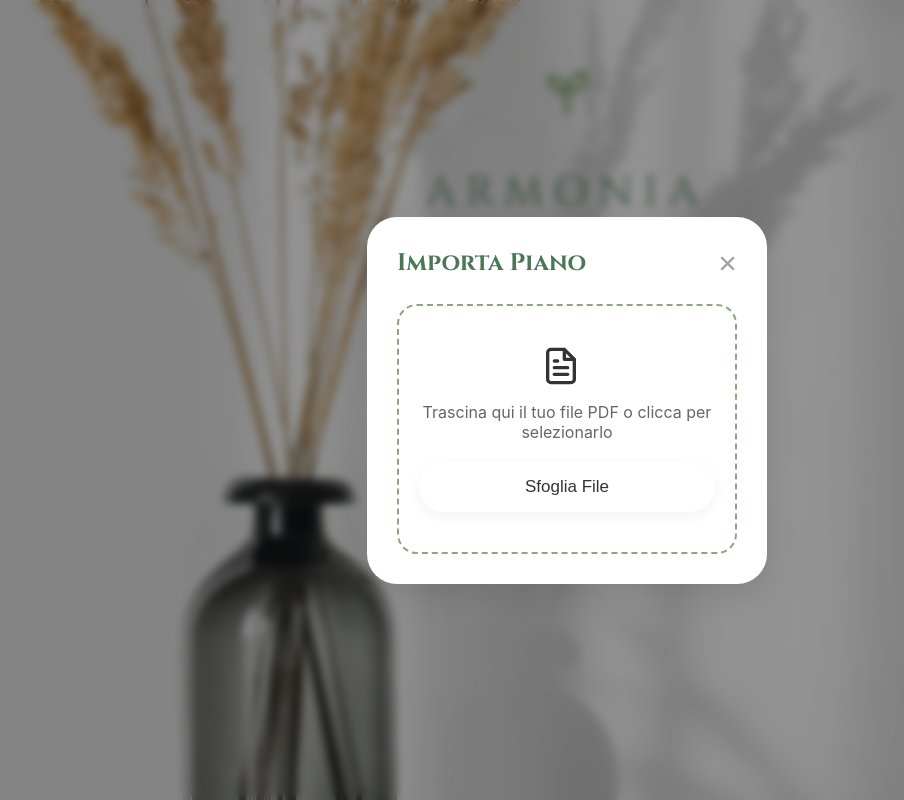
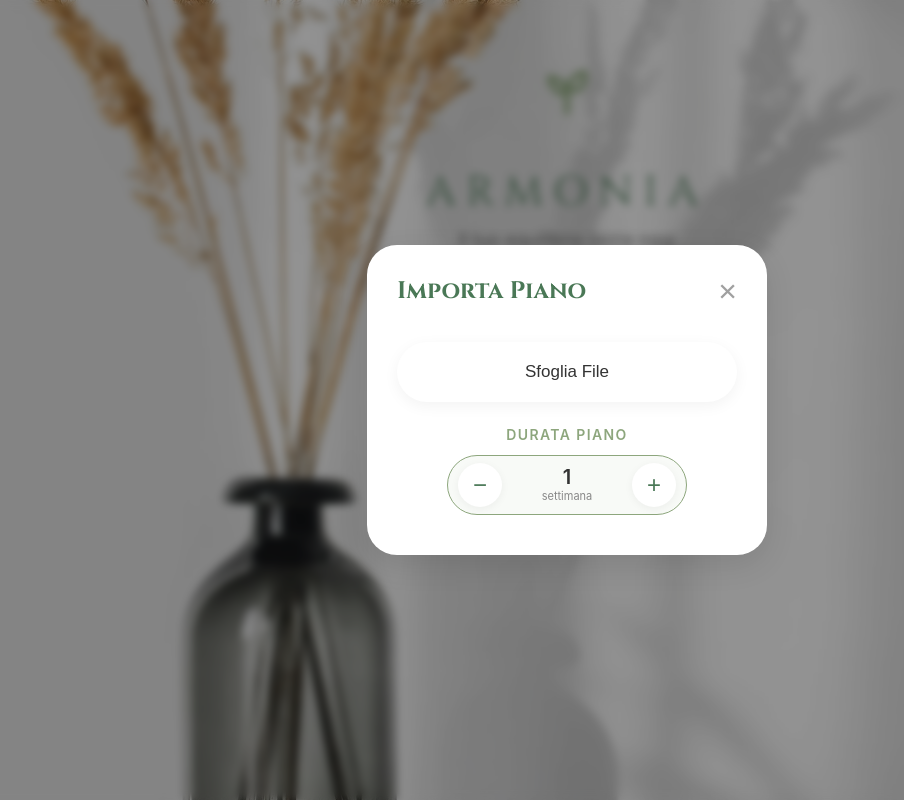
Before and after one commit to setieLouis/armonia, a plain HTML site: page index.html in a window 1280 px wide. Both pictures are taken after a click on the button "Importa PDF". Shown: the whole page, without its empty margins (73-977 px from the left). Drawn offline with nearby package versions, Linux system fonts and the light colour scheme.

Commit message:
feat(welcome): simplify import modal and add diet duration counter

```diff
--- a/components/welcome/welcome.css
+++ b/components/welcome/welcome.css
@@ -206,20 +206,82 @@
     line-height: 1;
 }
 
-.wel-modal__upload-area {
-    border: 2px dashed #8DA67D;
-    border-radius: 20px;
-    padding: 40px 20px;
-    text-align: center;
-    color: #666;
+.wel-modal__actions {
     display: flex;
     flex-direction: column;
     align-items: center;
-    transition: background-color 0.2s;
+    padding: 10px 0;
 }
 
-.wel-modal__upload-area:hover {
+.wel-modal__field {
+    width: 100%;
+    display: flex;
+    flex-direction: column;
+    align-items: center;
+}
+
+.wel-modal__label {
+    font-size: 14px;
+    color: #8DA67D;
+    text-transform: uppercase;
+    letter-spacing: 0.1em;
+    margin-bottom: 12px;
+    font-weight: 600;
+}
+
+.wel-modal__counter {
+    display: flex;
+    align-items: center;
+    justify-content: space-between;
+    width: 100%;
+    max-width: 240px;
+    height: 60px;
     background-color: #F8FAF7;
+    border: 1px solid #8DA67D;
+    border-radius: 30px;
+    padding: 0 10px;
+    box-sizing: border-box;
+}
+
+.wel-modal__counter-btn {
+    width: 44px;
+    height: 44px;
+    border-radius: 50%;
+    border: none;
+    background-color: #FFFFFF;
+    color: #4A7856;
+    font-size: 24px;
+    display: flex;
+    align-items: center;
+    justify-content: center;
+    cursor: pointer;
+    box-shadow: 0 2px 8px rgba(0,0,0,0.05);
+    transition: all 0.2s;
+}
+
+.wel-modal__counter-btn:active {
+    transform: scale(0.9);
+    background-color: #E8F0E4;
+}
+
+.wel-modal__counter-value {
+    display: flex;
+    flex-direction: column;
+    align-items: center;
+    min-width: 80px;
+}
+
+#weeks-display {
+    font-size: 20px;
+    font-weight: 600;
+    color: #333;
+    line-height: 1;
+}
+
+.wel-modal__counter-unit {
+    font-size: 11px;
+    color: #888;
+    margin-top: 2px;
 }
 
 /* Header & Logo Section */
--- a/components/welcome/welcome.html
+++ b/components/welcome/welcome.html
@@ -46,11 +46,21 @@
                 <button id="modal-close" class="wel-modal__close-btn">&times;</button>
             </div>
             <div class="wel-modal__body">
-                <div class="wel-modal__upload-area">
-                    <span class="wel__icon wel__icon--pdf" style="width: 40px; height: 40px; margin-bottom: 16px;"></span>
-                    <p>Trascina qui il tuo file PDF o clicca per selezionarlo</p>
+                <div class="wel-modal__actions">
                     <input type="file" id="file-input" accept=".pdf" style="display: none;">
-                    <button id="btn-browse" class="wel__btn-secondary" style="margin-top: 20px; height: 50px;">Sfoglia File</button>
+                    <button id="btn-browse" class="wel__btn-secondary" style="height: 60px; margin-bottom: 24px;">Sfoglia File</button>
+
+                    <div class="wel-modal__field">
+                        <label class="wel-modal__label">Durata piano</label>
+                        <div class="wel-modal__counter">
+                            <button type="button" id="weeks-minus" class="wel-modal__counter-btn">−</button>
+                            <div class="wel-modal__counter-value">
+                                <span id="weeks-display">1</span>
+                                <span class="wel-modal__counter-unit">settimana</span>
+                            </div>
+                            <button type="button" id="weeks-plus" class="wel-modal__counter-btn">+</button>
+                        </div>
+                    </div>
                 </div>
             </div>
         </div>
--- a/components/welcome/welcome.js
+++ b/components/welcome/welcome.js
@@ -11,6 +11,12 @@
     const modalOverlay = document.querySelector('.wel-modal__overlay');
     const fileInput = document.getElementById('file-input');
     const userNameInput = document.getElementById('user-name');
+    const weeksDisplay = document.getElementById('weeks-display');
+    const weeksMinus = document.getElementById('weeks-minus');
+    const weeksPlus = document.getElementById('weeks-plus');
+    const weeksUnit = document.querySelector('.wel-modal__counter-unit');
+
+    let currentWeeks = 1;
 
     // Modal logic
     const openModal = () => {
@@ -19,6 +25,15 @@
 
     const closeModal = () => {
         modal.classList.remove('is-active');
+    };
+
+    const updateWeeksDisplay = () => {
+        if (weeksDisplay) {
+            weeksDisplay.textContent = currentWeeks;
+        }
+        if (weeksUnit) {
+            weeksUnit.textContent = currentWeeks === 1 ? 'settimana' : 'settimane';
+        }
     };
 
     if (btnImport) {
@@ -31,6 +46,25 @@
 
     if (modalOverlay) {
         modalOverlay.addEventListener('click', closeModal);
+    }
+
+    // Counter logic
+    if (weeksMinus) {
+        weeksMinus.addEventListener('click', () => {
+            if (currentWeeks > 1) {
+                currentWeeks--;
+                updateWeeksDisplay();
+            }
+        });
+    }
+
+    if (weeksPlus) {
+        weeksPlus.addEventListener('click', () => {
+            if (currentWeeks < 12) {
+                currentWeeks++;
+                updateWeeksDisplay();
+            }
+        });
     }
 
     // Trigger file input
```
